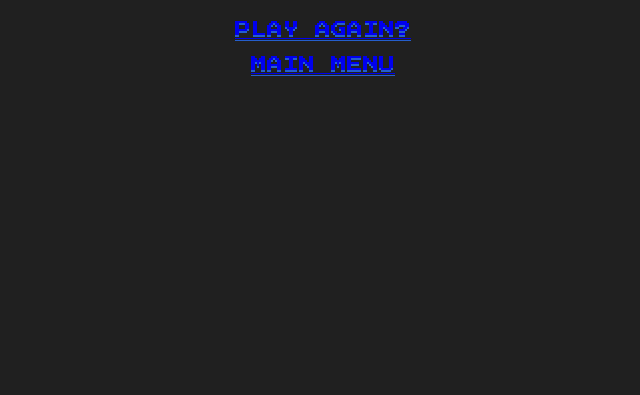
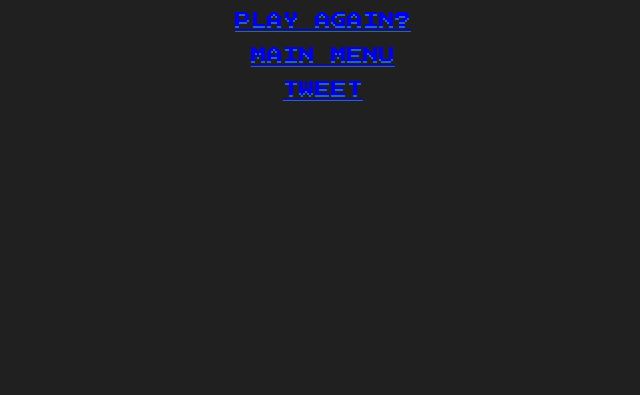
Before and after one commit to Jonathannsegal/face_pong, a plain HTML site: page GameOverScreen1.html in a window 1280 px wide. Shown: the part 405-800 px from the top of the page, without its empty margins (317-957 px from the left). Drawn offline with Linux system fonts and the light colour scheme.

Commit message:
game over

```diff
--- a/GameOverScreen1.html
+++ b/GameOverScreen1.html
@@ -16,6 +16,7 @@
 	  <h1>Game Over</h1>
 	  <a href="Gamemode1.html" class="rollover one"><p>Play again?</p></a>
 		<a href="index.html" class="rollover one"><p>Main menu</p></a>
+		<a class="twitter-share-button" href="https://twitter.com/intent/tweet"> Tweet</a>
 	</div>
 	</body>
 </html>
```
